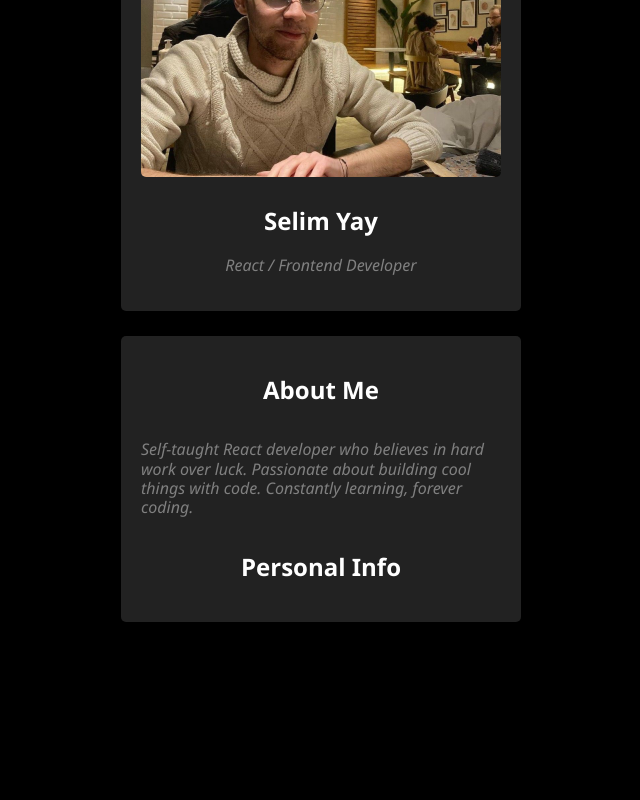
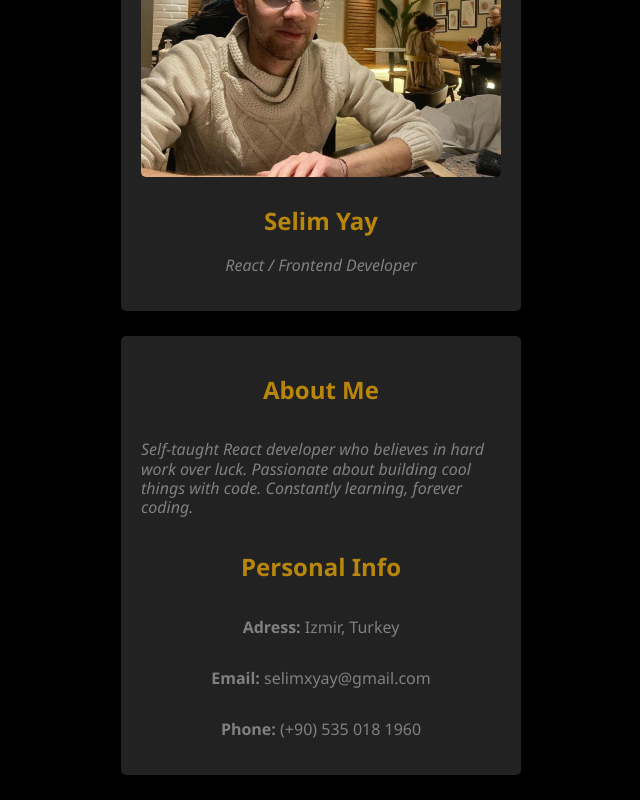
Before and after one commit to selimyay00/portfolio-website, a React (Vite) app: page / in a window 1280 px wide. Shown: the part 248-1048 px from the top of the page, without its empty margins (319-959 px from the left). Before the commit the page ends 895 px from the top, so only its background shows below. Built offline with nearby package versions, Linux system fonts and the light colour scheme.

Commit message:
optimized styling and codebase - codebase is more clean now

```diff
--- a/src/components/pages/Home.jsx
+++ b/src/components/pages/Home.jsx
@@ -1,25 +1,12 @@
-import './home.css'
 import Navbar from "../navbar/Navbar"
 import About from './about/About';
-import myPhoto from '../../images/my-photo.jpeg';
-
+import Intro from './Intro/Intro';
 
 function Home() {
     return (
         <section>
             <Navbar />
-            <div className="container">
-                <img src={myPhoto} alt="my-image" />
-                <div className='container-info'>
-                    <h2 style={{textAlign: 'center'}}>Selim Yay</h2>
-                    <p style={{color: 'gray'}}>
-                        <i>
-                            React / Frontend Developer
-                        </i>
-
-                    </p>
-                </div>
-            </div>
+            <Intro />
             <About />
         </section>
     )
--- /dev/null
+++ b/src/components/pages/Intro/Intro.jsx
@@ -0,0 +1,21 @@
+import './intro.css'
+import myPhoto from '/src/images/my-photo.jpeg';
+
+function Intro() {
+    return (
+        <div className="container">
+                <img src={myPhoto} alt="my-image" />
+                <div className='container-info'>
+                    <h2 className='container__title' style={{textAlign: 'center'}}>Selim Yay</h2>
+                    <p className='container__content'>
+                        <i>
+                            React / Frontend Developer
+                        </i>
+
+                    </p>
+                </div>
+        </div>
+    )
+}
+
+export default Intro
--- a/src/components/pages/home.css
+++ b/src/components/pages/Intro/intro.css
@@ -22,3 +22,11 @@
 .container-info {
     margin-top: 10px;
 }
+
+.container__title {
+    color: darkgoldenrod;
+}
+
+.container__content {
+    color: gray;
+}
--- a/src/components/pages/about/About.jsx
+++ b/src/components/pages/about/About.jsx
@@ -3,13 +3,28 @@ import './about.css'
 function About() {
     return (
         <div className='container'>
-            <h2>About Me</h2>
-            <p style={{color: 'gray'}}>
+            <h2 className='container__title'>About Me</h2>
+            <p className='container__content'>
                 <i>
             Self-taught React developer who believes in hard work over luck.  Passionate about building cool things with code. Constantly learning, forever coding.
                 </i>
             </p>
-            <h2>Personal Info</h2>
+            <h2 className='container__title'>Personal Info</h2>
+            <p className='container__content'>
+                <strong>
+                    Adress:
+                </strong> Izmir, Turkey
+            </p>
+            <p className='container__content'>
+                <strong>
+                    Email:
+                </strong> selimxyay@gmail.com
+            </p>
+            <p className='container__content'>
+                <strong>
+                    Phone:
+                </strong> (+90) 535 018 1960
+            </p>
         </div>
     )
 }
```
